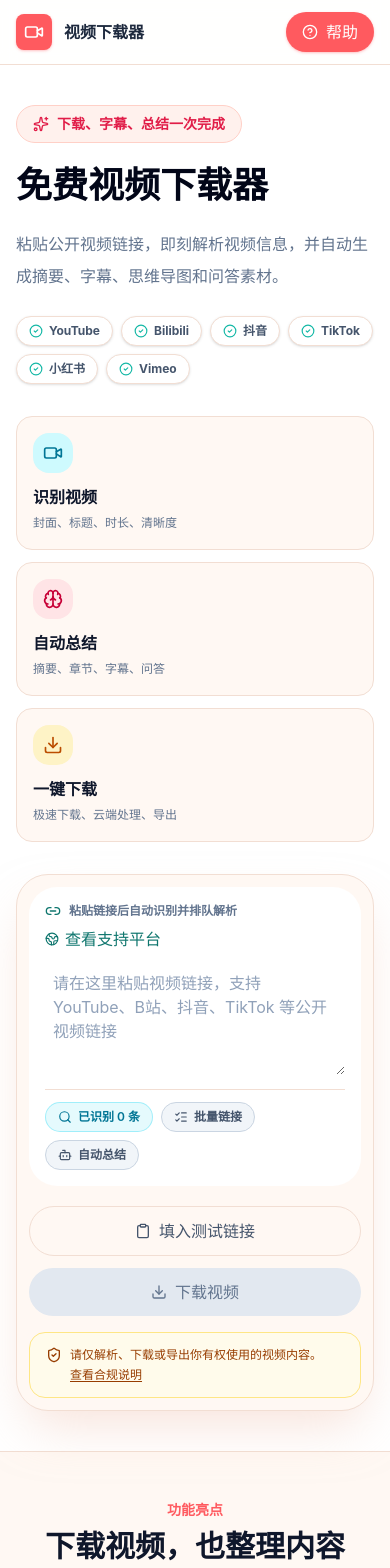
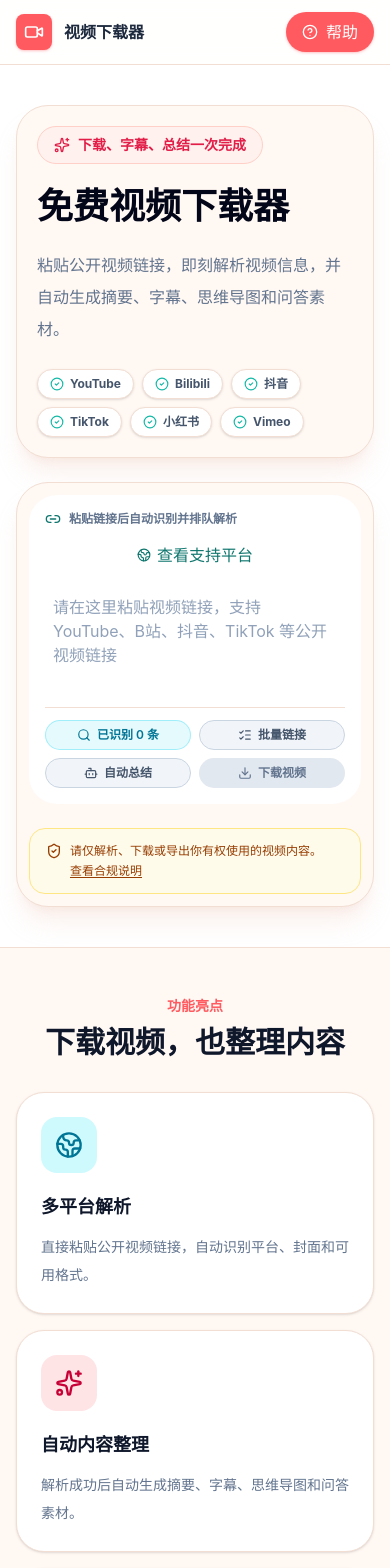
Before and after one commit to Huangbingshuai/free-video-downloader, a Vue app in the folder frontend/: page / in a window 390 px wide. Shown: the top 1568 px of the page. Built offline with nearby package versions, Linux system fonts and the light colour scheme.

Commit message:
chore: 清理前端无用代码，修复横向溢出滚动问题

```diff
--- a/frontend/src/App.vue
+++ b/frontend/src/App.vue
@@ -118,7 +118,6 @@ type IconCard = {
   tone: string;
 };
 
-const sampleUrls = `https://www.youtube.com/watch?v=dQw4w9WgXcQ`;
 const urlInput = ref("");
 const analyzing = ref(false);
 const analyzeError = ref("");
@@ -182,20 +181,6 @@ const rawUrlCount = computed(() => (urlInput.value.match(urlPattern) || []).leng
 const duplicateUrlCount = computed(() => Math.max(0, rawUrlCount.value - parsedUrls.value.length));
 const inputIssues = computed(() => collectInputIssues(urlInput.value));
 const canAnalyze = computed(() => parsedUrls.value.length > 0 && !analyzing.value);
-const usageStats = computed(() => {
-  const successful = successfulResults.value.length;
-  return {
-    parsed: results.value.length,
-    successful,
-    summaries: summaryJobs.value.filter((job) => job.status === "success").length,
-    running: summaryJobs.value.filter((job) => job.status === "queued" || job.status === "running").length,
-  };
-});
-
-function loadSample() {
-  urlInput.value = sampleUrls;
-}
-
 function collectInputIssues(text: string) {
   const tokens = text.split(/\s+/).map((token) => token.trim()).filter(Boolean);
   const issues: string[] = [];
@@ -1041,11 +1026,6 @@ const failedResults = computed(() => results.value.filter((item) => !item.ok));
 const domesticPlatforms = ["抖音", "Bilibili", "爱奇艺", "腾讯视频", "优酷", "小红书"];
 const overseasPlatforms = ["YouTube", "TikTok", "Vimeo", "Instagram", "X", "Facebook"];
 const heroPlatforms = ["YouTube", "Bilibili", "抖音", "TikTok", "小红书", "Vimeo"];
-const previewCards: IconCard[] = [
-  { title: "识别视频", text: "封面、标题、时长、清晰度", icon: Video, tone: "cyan" },
-  { title: "自动总结", text: "摘要、章节、字幕、问答", icon: Brain, tone: "rose" },
-  { title: "一键下载", text: "极速下载、云端处理、导出", icon: Download, tone: "amber" },
-];
 const featureCards: IconCard[] = [
   { title: "多平台解析", text: "直接粘贴公开视频链接，自动识别平台、封面和可用格式。", icon: Globe2, tone: "cyan" },
   { title: "自动内容整理", text: "解析成功后自动生成摘要、字幕、思维导图和问答素材。", icon: Sparkles, tone: "rose" },
@@ -1060,7 +1040,7 @@ const summaryTabs = [
 </script>
 
 <template>
-  <div class="min-h-screen bg-[#fff8f3] text-slate-800">
+  <div class="min-h-screen overflow-x-hidden bg-[#fff8f3] text-slate-800">
     <header class="sticky top-0 z-20 border-b border-[#f2ded3] bg-white/92 backdrop-blur">
       <nav class="mx-auto flex max-w-7xl items-center justify-between px-4 py-3 sm:px-6 lg:px-8">
         <a href="#" class="flex items-center gap-3">
@@ -1089,10 +1069,10 @@ const summaryTabs = [
     </Transition>
 
     <main>
-      <section id="tool" class="border-b border-[#f2ded3] bg-white">
-        <div class="mx-auto grid max-w-7xl gap-8 px-4 py-10 sm:px-6 sm:py-14 lg:grid-cols-[0.95fr_1.05fr] lg:items-center lg:px-8">
-          <div>
-            <p class="inline-flex items-center gap-2 rounded-full border border-[#ffd0c7] bg-[#fff1ed] px-4 py-2 text-sm font-bold text-[#e11d48]">
+      <section id="tool" class="overflow-hidden border-b border-[#f2ded3] bg-white">
+        <div class="mx-auto grid w-full max-w-7xl gap-6 px-4 py-10 sm:px-6 sm:py-12 lg:grid-cols-2 lg:items-stretch lg:px-8">
+          <div class="min-w-0 flex h-full flex-col justify-center rounded-[32px] border border-[#f2ded3] bg-[#fff8f3] p-5 shadow-xl shadow-[#f1c7b8]/25 sm:p-7 lg:p-8">
+            <p class="inline-flex w-fit items-center gap-2 rounded-full border border-[#ffd0c7] bg-[#fff1ed] px-4 py-2 text-sm font-bold text-[#e11d48]">
               <Sparkles class="h-4 w-4" />
               下载、字幕、总结一次完成
             </p>
@@ -1113,37 +1093,16 @@ const summaryTabs = [
                 {{ platform }}
               </span>
             </div>
-
-            <div class="mt-8 grid max-w-xl gap-3 sm:grid-cols-3">
-              <article
-                v-for="card in previewCards"
-                :key="card.title"
-                class="rounded-2xl border border-[#f2ded3] bg-[#fff8f3] p-4"
-              >
-                <div
-                  class="mb-3 grid h-10 w-10 place-items-center rounded-2xl"
-                  :class="{
-                    'bg-cyan-100 text-cyan-700': card.tone === 'cyan',
-                    'bg-rose-100 text-rose-700': card.tone === 'rose',
-                    'bg-amber-100 text-amber-700': card.tone === 'amber'
-                  }"
-                >
-                  <component :is="card.icon" class="h-5 w-5" />
-                </div>
-                <h3 class="font-black text-slate-900">{{ card.title }}</h3>
-                <p class="mt-1 text-xs leading-5 text-slate-500">{{ card.text }}</p>
-              </article>
-            </div>
           </div>
 
-          <section class="rounded-[32px] border border-[#f2ded3] bg-[#fff8f3] p-3 shadow-2xl shadow-[#f1c7b8]/50 sm:p-4">
-            <div class="rounded-[28px] bg-white p-4 sm:p-5">
+          <section class="min-w-0 flex h-full w-full max-w-full flex-col gap-3 rounded-[32px] border border-[#f2ded3] bg-[#fff8f3] p-3 shadow-xl shadow-[#f1c7b8]/25 sm:p-4">
+            <div class="min-w-0 rounded-[28px] bg-white p-4 sm:p-5">
               <div class="mb-3 flex flex-col gap-2 sm:flex-row sm:items-center sm:justify-between">
                 <div class="flex items-center gap-2 text-xs font-black text-slate-500">
                   <Link2 class="h-4 w-4 text-[#0f766e]" />
                   粘贴链接后自动识别并排队解析
                 </div>
-                <button type="button" class="inline-flex items-center gap-1.5 text-xs font-black text-[#0f766e] hover:text-[#14b8a6]" @click="openInfoDrawer('platforms')">
+                <button type="button" class="inline-flex items-center justify-center gap-1.5 rounded-full px-3 py-2 text-xs font-black text-[#0f766e] hover:bg-cyan-50 hover:text-[#14b8a6]" @click="openInfoDrawer('platforms')">
                   <Globe2 class="h-3.5 w-3.5" />
                   查看支持平台
                 </button>
@@ -1152,27 +1111,36 @@ const summaryTabs = [
                 id="urls"
                 v-model="urlInput"
                 rows="4"
-                class="w-full resize-y border-0 bg-white px-2 py-2 text-base leading-7 text-slate-800 outline-none placeholder:text-slate-400"
+                class="block h-28 max-h-36 w-full resize-none overflow-auto border-0 bg-white px-2 py-2 text-base leading-7 text-slate-800 outline-none placeholder:text-slate-400"
                 :class="inputIssues.length ? 'border-red-300' : 'border-[#f2ded3]'"
                 placeholder="请在这里粘贴视频链接，支持 YouTube、B站、抖音、TikTok 等公开视频链接"
               />
-              <div class="mt-2 flex flex-wrap items-center gap-2 border-t border-[#f2ded3] pt-3 text-xs font-semibold">
-                <span class="inline-flex items-center gap-1.5 rounded-full border border-cyan-400/30 bg-cyan-400/10 px-3 py-1.5 text-cyan-700">
+              <div class="mt-2 grid grid-cols-2 gap-2 border-t border-[#f2ded3] pt-3 text-xs font-semibold sm:grid-cols-4">
+                <span class="inline-flex w-full items-center justify-center gap-1.5 rounded-full border border-cyan-400/30 bg-cyan-400/10 px-3 py-1.5 text-cyan-700">
                   <Search class="h-3.5 w-3.5" />
                   已识别 {{ parsedUrls.length }} 条
                 </span>
-                <span v-if="duplicateUrlCount" class="inline-flex items-center gap-1.5 rounded-full border border-amber-300 bg-amber-50 px-3 py-1.5 text-amber-700">
+                <span v-if="duplicateUrlCount" class="inline-flex w-full items-center justify-center gap-1.5 rounded-full border border-amber-300 bg-amber-50 px-3 py-1.5 text-amber-700">
                   <RefreshCw class="h-3.5 w-3.5" />
                   去重 {{ duplicateUrlCount }} 条
                 </span>
-                <span class="inline-flex items-center gap-1.5 rounded-full border border-slate-300 bg-slate-100 px-3 py-1.5 text-slate-600">
+                <span class="inline-flex w-full items-center justify-center gap-1.5 rounded-full border border-slate-300 bg-slate-100 px-3 py-1.5 text-slate-600">
                   <ListChecks class="h-3.5 w-3.5" />
                   批量链接
                 </span>
-                <span class="inline-flex items-center gap-1.5 rounded-full border border-slate-300 bg-slate-100 px-3 py-1.5 text-slate-600">
+                <span class="inline-flex w-full items-center justify-center gap-1.5 rounded-full border border-slate-300 bg-slate-100 px-3 py-1.5 text-slate-600">
                   <Bot class="h-3.5 w-3.5" />
                   自动总结
                 </span>
+                <button
+                  type="button"
+                  :disabled="!canAnalyze || inputIssues.length > 0"
+                  class="inline-flex w-full items-center justify-center gap-1.5 rounded-full bg-[#ff5a5f] px-4 py-1.5 font-black text-white shadow-md shadow-[#ff5a5f]/25 transition hover:bg-[#ef4444] disabled:cursor-not-allowed disabled:bg-slate-200 disabled:text-slate-500 disabled:shadow-none sm:col-start-4"
+                  @click="requestAnalyze"
+                >
+                  <component :is="analyzing ? RefreshCw : Download" class="h-3.5 w-3.5" :class="{ 'animate-spin': analyzing }" />
+                  {{ analyzing ? "解析中..." : "下载视频" }}
+                </button>
               </div>
             </div>
               <div v-if="inputIssues.length" class="mt-3 rounded-2xl border border-red-200 bg-red-50 p-3 text-xs leading-5 text-red-600">
@@ -1192,27 +1160,7 @@ const summaryTabs = [
                 </div>
               </div>
 
-              <div class="mt-5 flex flex-col gap-3 sm:flex-row sm:items-center sm:justify-center">
-                <button
-                  type="button"
-                  class="inline-flex items-center justify-center gap-2 rounded-full border border-[#f2ded3] px-5 py-3 text-sm font-bold text-slate-600 hover:border-[#ff9f80] hover:text-[#ff5a5f]"
-                  @click="loadSample"
-                >
-                  <Clipboard class="h-4 w-4" />
-                  填入测试链接
-                </button>
-                <button
-                  type="button"
-                  :disabled="!canAnalyze || inputIssues.length > 0"
-                  class="inline-flex items-center justify-center gap-2 rounded-full bg-[#ff5a5f] px-10 py-3 text-sm font-black text-white shadow-lg shadow-[#ff5a5f]/30 transition hover:bg-[#ef4444] disabled:cursor-not-allowed disabled:bg-slate-200 disabled:text-slate-500 disabled:shadow-none"
-                  @click="requestAnalyze"
-                >
-                  <component :is="analyzing ? RefreshCw : Download" class="h-4 w-4" :class="{ 'animate-spin': analyzing }" />
-                  {{ analyzing ? "解析中..." : "下载视频" }}
-                </button>
-              </div>
-
-              <p class="mt-4 flex items-start gap-2 rounded-2xl border border-amber-200 bg-amber-50 px-4 py-3 text-xs leading-5 text-amber-800">
+              <p class="mt-3 flex items-start gap-2 rounded-2xl border border-amber-200 bg-amber-50 px-4 py-3 text-xs leading-5 text-amber-800">
                 <ShieldCheck class="mt-0.5 h-4 w-4 shrink-0" />
                 <span>
                   请仅解析、下载或导出你有权使用的视频内容。
@@ -1227,52 +1175,10 @@ const summaryTabs = [
         </div>
       </section>
 
-      <section v-if="results.length" id="results" class="mx-auto max-w-7xl px-4 py-10 sm:px-6 lg:px-8">
-        <div class="mb-6">
-          <p class="text-sm font-bold text-[#ff5a5f]">解析结果</p>
-          <h2 class="mt-1 text-2xl font-black text-slate-800 sm:text-3xl">视频信息与 AI 总结同屏查看</h2>
-          <p class="mt-2 max-w-3xl text-sm leading-6 text-slate-500">
-            解析成功后会自动提取字幕并生成总结；下载、字幕、思维导图和问答都收在同一张视频工作卡里。
-          </p>
-        </div>
-
-        <div class="mb-6 grid gap-3 rounded-3xl border border-[#f2ded3] bg-white p-4 text-sm shadow-sm sm:grid-cols-4">
-          <div class="flex items-center gap-3 rounded-2xl bg-[#fff8f3] p-3">
-            <span class="grid h-10 w-10 place-items-center rounded-2xl bg-[#ff5a5f] text-white">
-              <Video class="h-5 w-5" />
-            </span>
-            <div>
-              <p class="text-xs text-slate-400">解析任务</p>
-              <p class="mt-1 font-black text-slate-800">{{ usageStats.parsed }}</p>
-            </div>
-          </div>
-          <div class="flex items-center gap-3 rounded-2xl bg-cyan-50 p-3">
-            <span class="grid h-10 w-10 place-items-center rounded-2xl bg-cyan-600 text-white">
-              <CheckCircle2 class="h-5 w-5" />
-            </span>
-            <div>
-              <p class="text-xs text-cyan-700/70">可用链接</p>
-              <p class="mt-1 font-black text-cyan-700">{{ usageStats.successful }}</p>
-            </div>
-          </div>
-          <div class="flex items-center gap-3 rounded-2xl bg-rose-50 p-3">
-            <span class="grid h-10 w-10 place-items-center rounded-2xl bg-rose-600 text-white">
-              <RefreshCw class="h-5 w-5" />
-            </span>
-            <div>
-              <p class="text-xs text-rose-700/70">处理中</p>
-              <p class="mt-1 font-black text-rose-700">{{ usageStats.running }}</p>
-            </div>
-          </div>
-          <div class="flex items-center gap-3 rounded-2xl bg-amber-50 p-3">
-            <span class="grid h-10 w-10 place-items-center rounded-2xl bg-amber-500 text-white">
-              <Sparkles class="h-5 w-5" />
-            </span>
-            <div>
-              <p class="text-xs text-amber-700/70">总结完成</p>
-              <p class="mt-1 font-black text-amber-700">{{ usageStats.summaries }}</p>
-            </div>
-          </div>
+      <section v-if="results.length" id="results" class="mx-auto max-w-7xl px-4 py-8 sm:px-6 lg:px-8">
+        <div class="mb-4 flex items-center gap-2 text-sm font-bold text-[#ff5a5f]">
+          <CheckCircle2 class="h-4 w-4" />
+          解析结果
         </div>
 
         <div class="grid gap-6">
@@ -1282,7 +1188,7 @@ const summaryTabs = [
             class="overflow-hidden rounded-3xl border border-[#f2ded3] bg-white shadow-xl shadow-[#f1c7b8]/30"
           >
             <div class="grid xl:grid-cols-[minmax(280px,380px)_1fr]">
-              <aside class="border-b border-[#f2ded3] bg-white p-5 xl:border-b-0 xl:border-r">
+              <aside class="border-b border-[#f2ded3] bg-white p-5 xl:h-[680px] xl:overflow-auto xl:border-b-0 xl:border-r custom-scroll">
                 <div class="overflow-hidden rounded-2xl border border-[#f2ded3] bg-[#fff8f3]">
                   <div class="relative aspect-video">
                     <img
@@ -1425,36 +1331,7 @@ const summaryTabs = [
                 </div>
               </aside>
 
-              <section class="min-w-0 bg-[#fff8f3] p-5">
-                <div class="mb-4 rounded-2xl border border-[#f2ded3] bg-white p-4">
-                  <div class="flex flex-col gap-3 xl:flex-row xl:items-center xl:justify-between">
-                    <div>
-                      <p class="inline-flex items-center gap-1.5 text-xs font-bold text-amber-600">
-                        <Download class="h-3.5 w-3.5" />
-                        统一导出
-                      </p>
-                      <h3 class="mt-1 text-lg font-black text-slate-900">复制、下载和批量导出</h3>
-                    </div>
-                    <div class="flex flex-wrap gap-2">
-                      <button type="button" class="inline-flex items-center gap-1.5 rounded-xl border border-[#f2ded3] px-3 py-2 text-xs font-black text-slate-700 hover:border-cyan-300 hover:text-cyan-700" @click="copyMarkdownForUrl(item.url)">
-                        <Copy class="h-3.5 w-3.5" />
-                        摘要
-                      </button>
-                      <button type="button" class="inline-flex items-center gap-1.5 rounded-xl border border-[#f2ded3] px-3 py-2 text-xs font-black text-slate-700 hover:border-cyan-300 hover:text-cyan-700" @click="downloadTranscriptTxt(item.url)">
-                        <ListChecks class="h-3.5 w-3.5" />
-                        字幕
-                      </button>
-                      <button type="button" class="inline-flex items-center gap-1.5 rounded-xl bg-[#ff5a5f] px-3 py-2 text-xs font-black text-white hover:bg-[#ef4444]" @click="downloadMarkdownForUrl(item.url)">
-                        <FileText class="h-3.5 w-3.5" />
-                        笔记
-                      </button>
-                      <button type="button" class="inline-flex items-center gap-1.5 rounded-xl border border-[#f2ded3] bg-[#fff8f3] px-3 py-2 text-xs font-black text-slate-600 hover:bg-[#fff1ed]" @click="lockedFeature('批量打包导出')">
-                        <Download class="h-3.5 w-3.5" />
-                        更多
-                      </button>
-                    </div>
-                  </div>
-                </div>
+              <section class="flex min-w-0 flex-col bg-[#fff8f3] p-4 sm:h-[680px] sm:p-5">
                 <div v-if="summaryForUrl(item.url)?.result || earlyTranscripts[summaryIdForUrl(item.url)]?.length" class="mb-4 flex flex-wrap gap-2 text-xs font-bold">
                   <span class="inline-flex items-center gap-1.5 rounded-full border border-cyan-400/30 bg-cyan-400/10 px-2.5 py-1 text-cyan-700">
                     <ListChecks class="h-3.5 w-3.5" />
@@ -1494,7 +1371,7 @@ const summaryTabs = [
                   </button>
                 </div>
 
-                <div v-if="!summaryForUrl(item.url)" class="flex min-h-[360px] items-center justify-center rounded-2xl border border-dashed border-[#cbd5e1] bg-white">
+                <div v-if="!summaryForUrl(item.url)" class="flex min-h-[360px] flex-1 items-center justify-center rounded-2xl border border-dashed border-[#cbd5e1] bg-white">
                   <div class="text-center">
                     <div class="mx-auto mb-3 h-8 w-8 animate-spin rounded-full border-[3px] border-slate-300 border-t-[#ff5a5f]"></div>
                     <p class="text-sm font-bold text-slate-500">正在启动自动总结...</p>
@@ -1502,9 +1379,9 @@ const summaryTabs = [
                 </div>
 
                 <!-- 总结摘要 -->
-                <div v-else-if="activeTabForUrl(item.url) === 'summary'" class="rounded-2xl border border-[#f2ded3] bg-white p-4">
+                <div v-else-if="activeTabForUrl(item.url) === 'summary'" class="flex min-h-0 flex-1 flex-col rounded-2xl border border-[#f2ded3] bg-white p-4">
                   <template v-if="summaryForUrl(item.url)?.result">
-                    <div class="prose prose-theme prose-sm max-w-none" v-html="renderMarkdown(summaryForUrl(item.url)?.result?.markdown || '')"></div>
+                    <div class="prose prose-theme prose-sm min-h-0 max-w-none flex-1 overflow-auto pr-1 custom-scroll" v-html="renderMarkdown(summaryForUrl(item.url)?.result?.markdown || '')"></div>
                     <div class="mt-4 flex gap-2 border-t border-[#f2ded3] pt-4">
                       <button type="button" class="inline-flex items-center gap-1.5 rounded-full border border-[#f2ded3] px-3 py-2 text-xs font-black text-slate-700 hover:border-cyan-300 hover:text-cyan-700" @click="copyMarkdownForUrl(item.url)">
                         <Copy class="h-3.5 w-3.5" />
@@ -1520,10 +1397,10 @@ const summaryTabs = [
                       </button>
                     </div>
                   </template>
-                  <div v-else-if="streamingText[summaryIdForUrl(item.url)]" class="max-h-96 overflow-auto rounded-2xl bg-slate-50 p-3 text-sm leading-6 text-slate-600 font-mono whitespace-pre-wrap">
+                  <div v-else-if="streamingText[summaryIdForUrl(item.url)]" class="min-h-0 flex-1 overflow-auto rounded-2xl bg-slate-50 p-3 text-sm leading-6 text-slate-600 font-mono whitespace-pre-wrap custom-scroll">
                     {{ streamingText[summaryIdForUrl(item.url)] }}<span class="ml-0.5 inline-block h-4 w-2 animate-pulse bg-[#ff5a5f] align-middle"></span>
                   </div>
-                  <div v-else class="flex min-h-[320px] items-center justify-center">
+                  <div v-else class="flex min-h-[320px] flex-1 items-center justify-center">
                     <div class="text-center">
                       <div class="mx-auto mb-3 h-8 w-8 animate-spin rounded-full border-[3px] border-slate-300 border-t-[#ff5a5f]"></div>
                       <p class="text-sm font-bold text-slate-500">正在生成总结...</p>
@@ -1532,8 +1409,8 @@ const summaryTabs = [
                 </div>
 
                 <!-- 字幕文本 -->
-                <div v-else-if="activeTabForUrl(item.url) === 'transcript'" class="rounded-2xl border border-[#f2ded3] bg-white p-4">
-                  <div class="max-h-96 overflow-auto rounded-2xl bg-slate-50 p-3">
+                <div v-else-if="activeTabForUrl(item.url) === 'transcript'" class="flex min-h-0 flex-1 flex-col rounded-2xl border border-[#f2ded3] bg-white p-4">
+                  <div class="min-h-0 flex-1 resize-y overflow-auto rounded-2xl bg-slate-50 p-3 custom-scroll">
                     <div
                       v-for="segment in transcriptForUrl(item.url) || []"
                       :key="`${segment.start}-${segment.text}`"
@@ -1544,7 +1421,7 @@ const summaryTabs = [
                     </div>
                     <p v-if="!transcriptForUrl(item.url)?.length" class="py-8 text-center text-sm text-slate-400">暂无字幕数据</p>
                   </div>
-                  <div v-if="transcriptForUrl(item.url)?.length" class="mt-4 flex gap-2 border-t border-[#f2ded3] pt-4">
+                  <div v-if="transcriptForUrl(item.url)?.length" class="mt-3 flex gap-2 border-t border-[#f2ded3] pt-3">
                     <button type="button" class="rounded-full border border-[#f2ded3] px-3 py-2 text-xs font-black text-slate-700 hover:border-cyan-300 hover:text-cyan-700" @click="copyTranscriptForUrl(item.url)">复制</button>
                     <button type="button" class="rounded-full border border-[#f2ded3] px-3 py-2 text-xs font-black text-slate-700 hover:border-cyan-300 hover:text-cyan-700" @click="downloadTranscriptTxt(item.url)">导出 TXT</button>
                     <button type="button" class="rounded-full bg-[#ff5a5f] px-3 py-2 text-xs font-black text-white hover:bg-[#ef4444]" @click="downloadTranscriptSrt(item.url)">导出 SRT</button>
@@ -1552,9 +1429,9 @@ const summaryTabs = [
                 </div>
 
                 <!-- 思维导图 -->
-                <div v-else-if="activeTabForUrl(item.url) === 'mindmap'" class="rounded-2xl border border-[#f2ded3] bg-white p-4">
+                <div v-else-if="activeTabForUrl(item.url) === 'mindmap'" class="flex min-h-0 flex-1 flex-col rounded-2xl border border-[#f2ded3] bg-white p-4">
                   <template v-if="mindmapMarkdowns[summaryIdForUrl(item.url)] || summaryForUrl(item.url)?.result?.mindmap_markdown">
-                    <div class="rounded-2xl bg-slate-50 overflow-hidden" :class="mindmapFullscreen[summaryIdForUrl(item.url)] ? 'fixed inset-0 z-50 rounded-none flex flex-col' : ''">
+                    <div class="flex min-h-0 flex-1 flex-col overflow-hidden rounded-2xl bg-slate-50" :class="mindmapFullscreen[summaryIdForUrl(item.url)] ? 'fixed inset-0 z-50 rounded-none flex flex-col' : ''">
                       <!-- 工具栏：始终可交互 -->
                       <div class="flex shrink-0 items-center justify-end gap-2 border-b border-[#f2ded3] px-3 py-2">
                         <span v-if="mindmapRendering[summaryIdForUrl(item.url)]" class="mr-auto text-xs text-slate-400">渲染中...</span>
@@ -1566,8 +1443,8 @@ const summaryTabs = [
                       </div>
                       <svg
                         :ref="(el: any) => setMarkmapRef(summaryIdForUrl(item.url), el)"
-                        class="w-full flex-1"
-                        :style="mindmapFullscreen[summaryIdForUrl(item.url)] ? '' : 'min-height: 460px;'"
+                        class="min-h-0 w-full flex-1"
+                        :style="mindmapFullscreen[summaryIdForUrl(item.url)] ? '' : 'min-height: 0;'"
                       ></svg>
                     </div>
                   </template>
@@ -1592,13 +1469,12 @@ const summaryTabs = [
                 </div>
 
                 <!-- AI 问答 -->
-                <div v-else class="flex flex-col rounded-2xl border border-[#f2ded3] bg-white p-4" style="min-height: 440px;">
+                <div v-else class="flex min-h-0 flex-1 flex-col rounded-2xl border border-[#f2ded3] bg-white p-4">
                   <!-- 对话气泡主区域（可滚动） -->
                   <div
                     :id="`chat-scroll-${summaryIdForUrl(item.url)}`"
-                    class="flex-1 overflow-y-auto px-3 custom-scroll"
+                    class="min-h-0 flex-1 resize-y overflow-y-auto px-3 custom-scroll"
                     :class="{ 'flex items-center justify-center': !(questionAnswers[summaryIdForUrl(item.url)] || []).length && !streamingQA[summaryIdForUrl(item.url)] }"
-                    style="max-height: 420px;"
                   >
                     <!-- 加载中 / 空状态引导 -->
                     <div v-if="isSummaryLoading(item.url)" class="flex items-center justify-center py-16">
@@ -1624,7 +1500,7 @@ const summaryTabs = [
 
                         <!-- ── AI 回复 ── -->
                         <div
-                          v-if="qa.answer || !streamingQA[summaryIdForUrl(item.url)]"
+                          v-if="qa.answer"
                           class="flex flex-col gap-2 group/bubble"
                         >
                           <div class="flex justify-start">
@@ -1675,6 +1551,13 @@ const summaryTabs = [
                         </div>
                       </template>
 
+                      <div v-if="questionLoading[summaryIdForUrl(item.url)] && !streamingQA[summaryIdForUrl(item.url)]" class="flex justify-start">
+                        <div class="inline-flex items-center gap-2 rounded-2xl rounded-bl-md border border-[#f2ded3] bg-[#fff8f3] px-4 py-3 text-xs font-bold text-slate-500 shadow-sm">
+                          <span class="h-2 w-2 animate-pulse rounded-full bg-[#ff5a5f]"></span>
+                          AI 正在思考...
+                        </div>
+                      </div>
+
                       <!-- 流式生成中的 AI 气泡 -->
                       <div v-if="streamingQA[summaryIdForUrl(item.url)]" class="flex justify-start">
                         <div class="max-w-[82%] rounded-2xl rounded-bl-md border border-rose-400/40 bg-[#fff8f3] px-5 py-3.5 text-sm leading-7 text-slate-700 shadow-md shadow-rose-400/5">
--- a/frontend/src/styles.css
+++ b/frontend/src/styles.css
@@ -11,11 +11,13 @@
 
 html {
   scroll-behavior: smooth;
+  overflow-x: hidden;
 }
 
 body {
   min-width: 320px;
   margin: 0;
+  overflow-x: hidden;
   background:
     radial-gradient(circle at top left, rgba(59, 130, 246, 0.08), transparent 28rem),
     linear-gradient(180deg, #f8fafc 0%, #ffffff 34rem, #f8fafc 100%);
```
